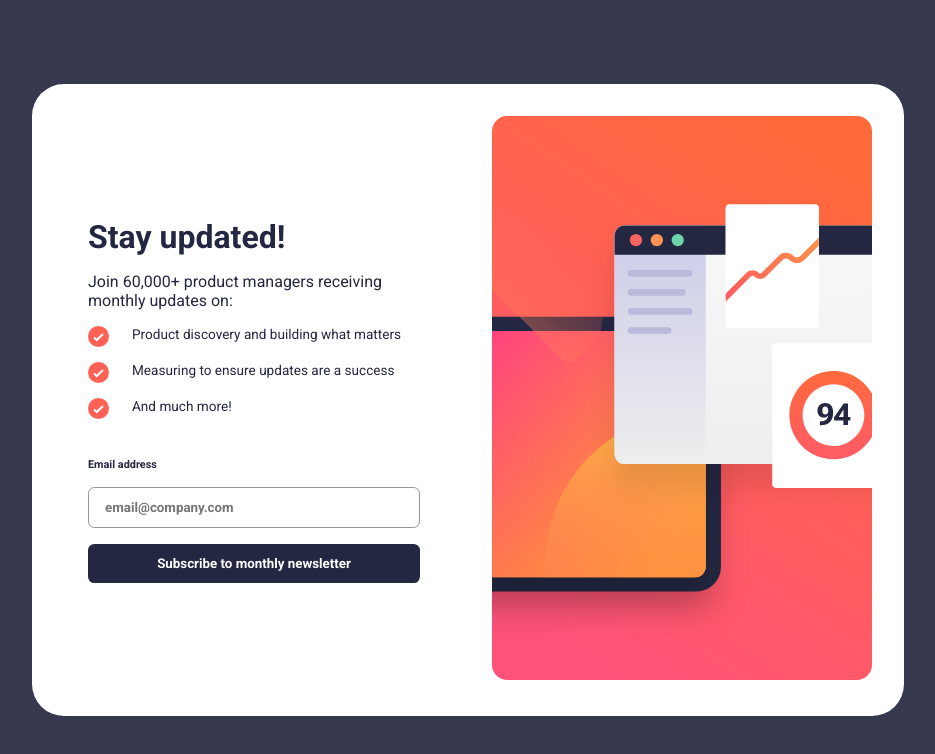
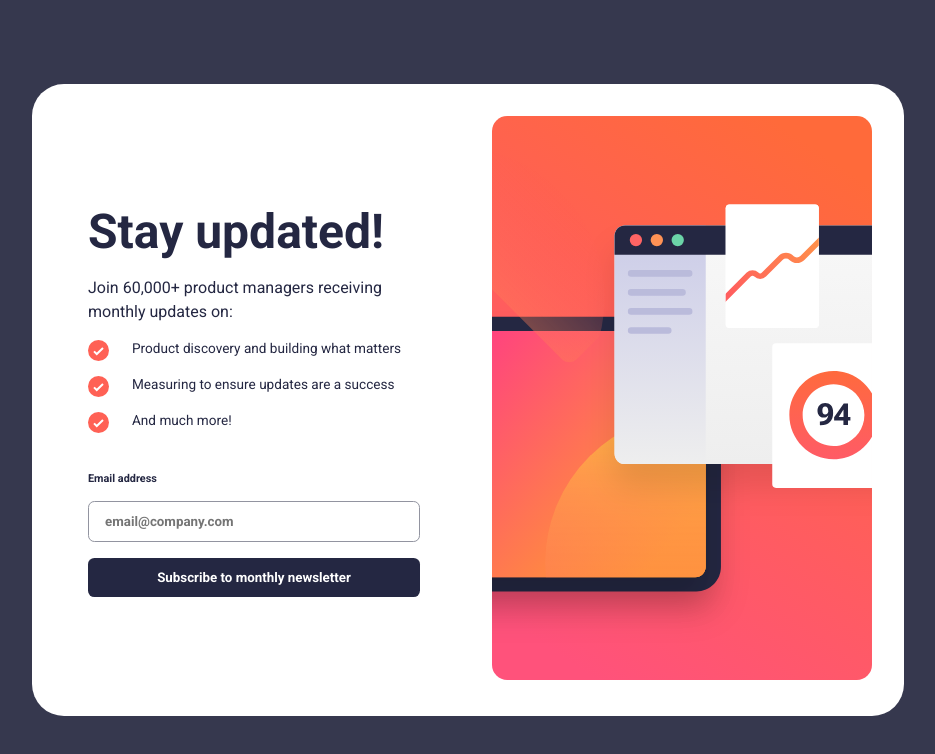
Before and after one commit to osaaroh/62_newsletter-signup-with-success, a React (Vite) app: page / in a window 1280 px wide. Shown: the top 754 px of the page, without its empty margins (172-1107 px from the left). Built offline with nearby package versions, Linux system fonts and the light colour scheme.

Commit message:
update App.css

```diff
--- a/src/App.css
+++ b/src/App.css
@@ -51,9 +51,9 @@ body{
   }
 }
 
-/* h1, label{
-
-} */
+h1{
+  font-size: 48px;
+}
 
 .card{
   background-color: var(--White);
@@ -136,6 +136,7 @@ body{
 
 .card__copy {
   margin-bottom: 1rem;
+  line-height: 150%;
 }
 .card__copy--list{
   display: flex;
```
